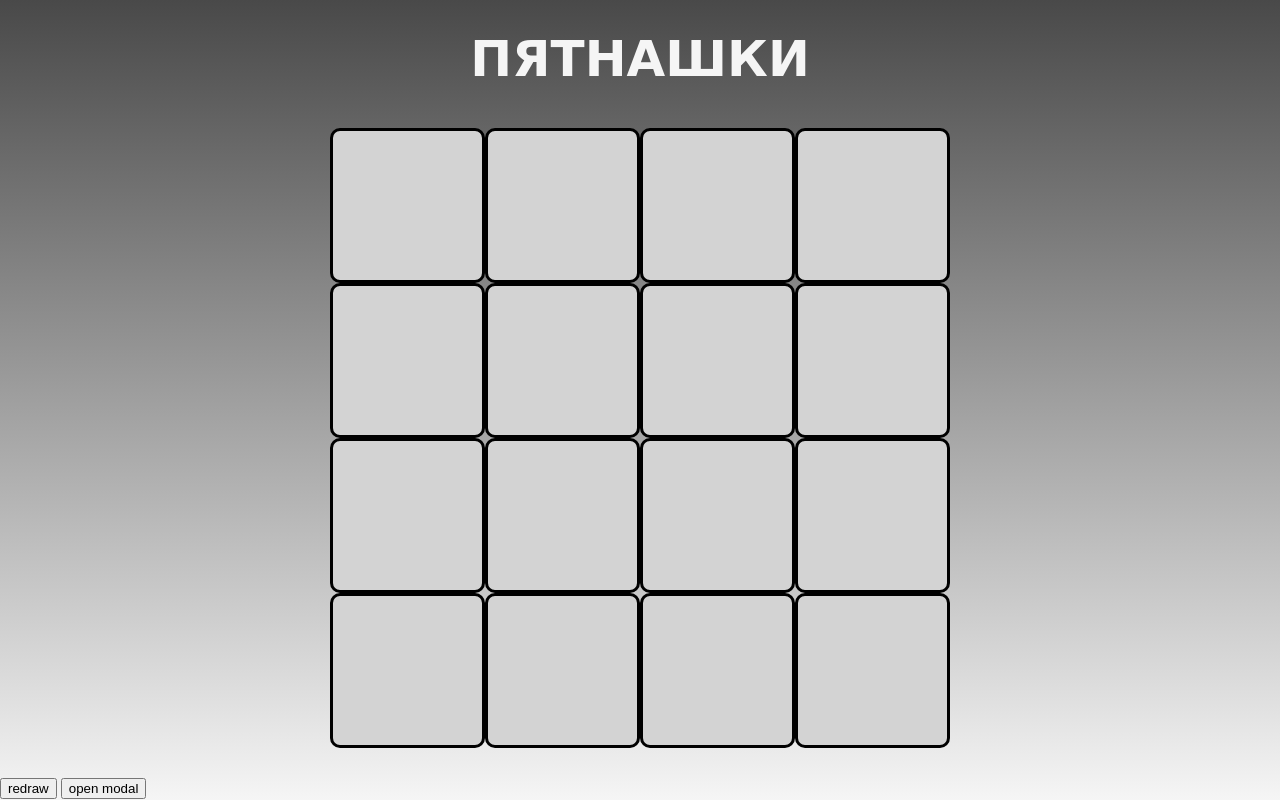
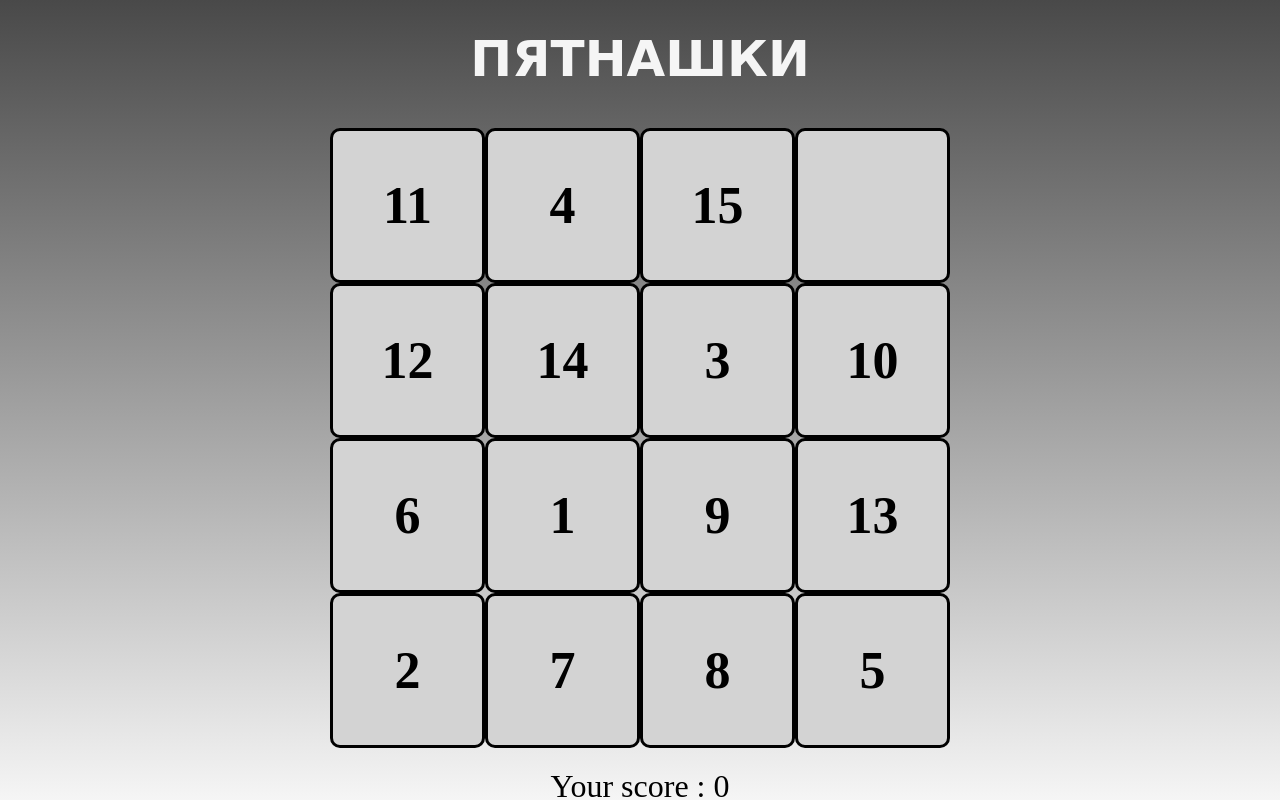
Before and after one commit to AZakBraza/Fifteens, a plain HTML site: page index.html in a window 1280 px wide. Drawn offline with Linux system fonts and the light colour scheme.

Commit message:
Update index.html

```diff
--- a/index.html
+++ b/index.html
@@ -45,7 +45,7 @@
   <div id="score"></div>
   <button id="btn_redraw">redraw</button>
   <button class="js_open_modal" id="btn_modal">open modal</button>
-  <script type="text/javascript" src="fifth2.js"></script>
+  <script type="text/javascript" src="js/fifth2.js"></script>
 <footer></footer>
 </body>
 </html>
```
